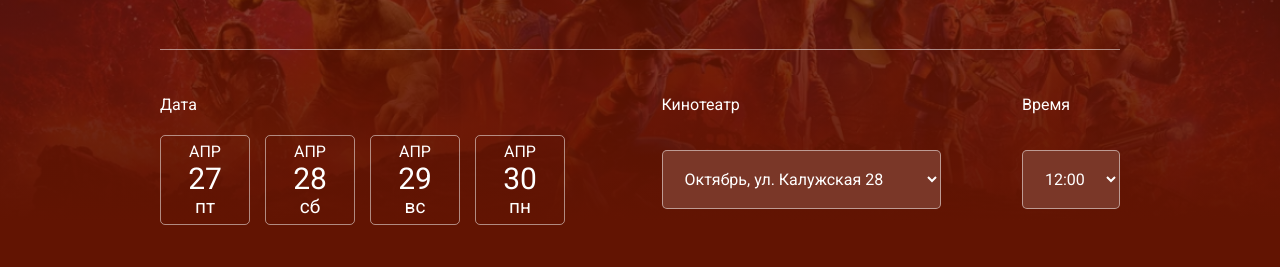
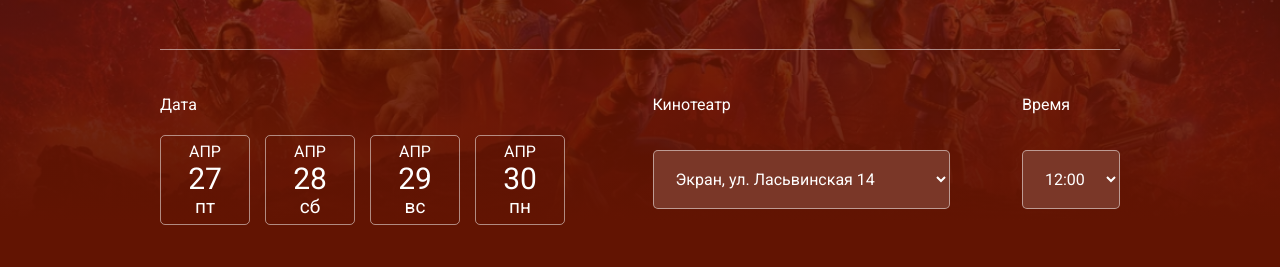
Before and after one commit to nik000725/cinema, a plain HTML site: page index.html in a window 1280 px wide. Shown: the part 533-800 px from the top of the page. Drawn offline with nearby package versions, Linux system fonts and the light colour scheme.

Commit message:
Add files via upload

```diff
--- a/index.html
+++ b/index.html
@@ -119,9 +119,9 @@
                 <div class="session-cinema">
                     <span class="session-label">Кинотеатр</span>
                     <select class="select select-cinema" name="cinema">
-                        <option value="Октябрь, ул. Калужская 28">Октябрь, ул. Калужская 28</option>
-                        <option value="IMAX, ул. Ленина, 12">IMAX, ул. Ленина 12</option>
-                        <option value="CinemaMall, ул. Хороводная, 5">CinemaMall, ул. Хороводная 5</option>
+                        <option value="Октябрь, ул. Калужская 28">Экран, ул. Ласьвинская 14</option>
+                        <option value="IMAX, ул. Ленина, 12">Мягкий Кинотеатр, ул. Репина 8</option>
+                        <option value="CinemaMall, ул. Хороводная, 5">Cinema, ул. Карбышева 27</option>
                     </select>
                 </div>
                 <!-- /.cinema -->
```
